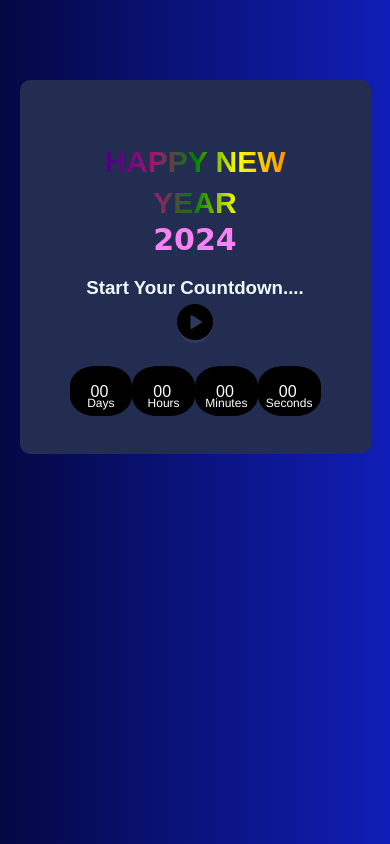
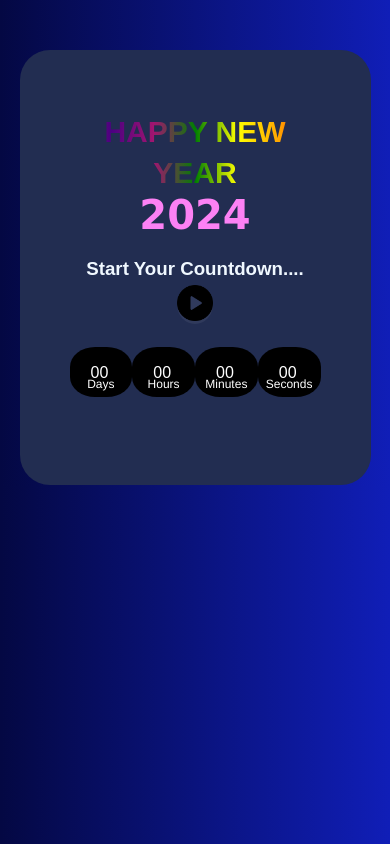
Before and after one commit to PurnimaMahato/countdownTimer, a plain HTML site: page index.html in a window 390 px wide. Drawn offline with Linux system fonts and the light colour scheme.

Commit message:
margin and border radius adjustment

```diff
--- a/style.css
+++ b/style.css
@@ -142,12 +142,12 @@ h3 {
 
   }
 }
-@media (max-width: 400px){
+@media (max-width: 460px){
   h1{
     font-size: 30px;
   }
   h2{
-    font-size: 30px;
+    font-size: 40px;
   }
   .display {
     width: 100%;
@@ -170,9 +170,10 @@ h3 {
 
   .card {
     width: 90%;
-    border-radius: 10px;
-    padding-bottom:50px;
+    border-radius: 30px;
+    padding-bottom:-60px;
     padding-top: 60px;
+    margin-top: 50px;
 
   }
 }
```
